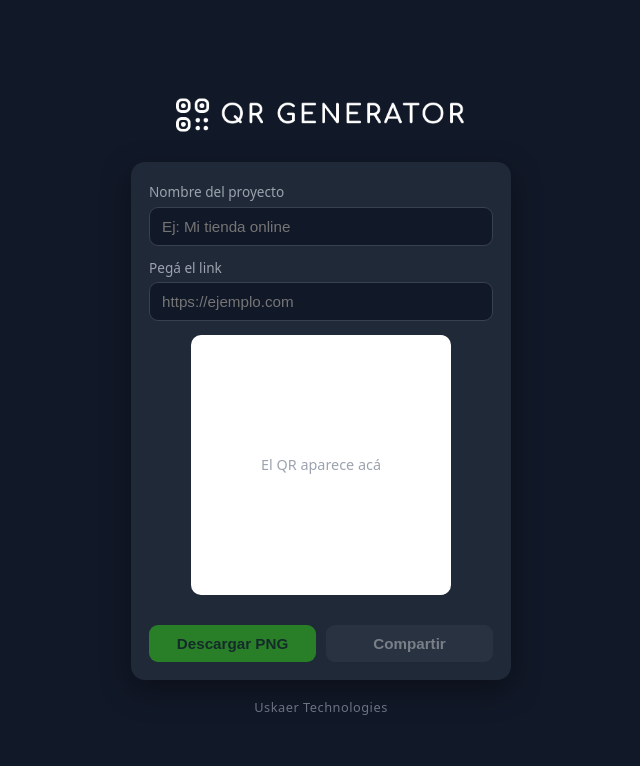
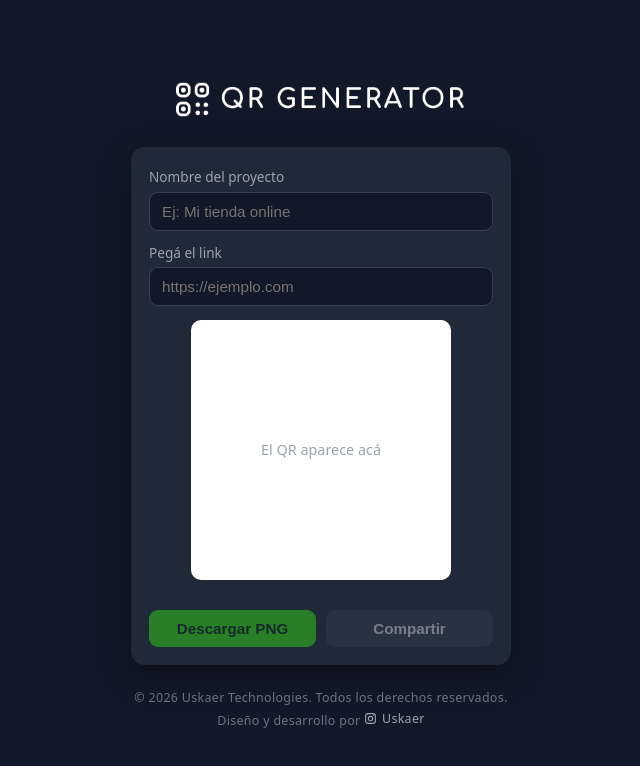
Before and after one commit to creadorqr/creadorqr.github.io, a plain HTML site: page index.html in a window 1280 px wide. Shown: the whole page, without its empty margins (319-959 px from the left). Drawn offline with Linux system fonts and the light colour scheme.

Commit message:
Footer profesional con año y derechos reservados

```diff
--- a/index.html
+++ b/index.html
@@ -64,9 +64,11 @@
     .row { margin-top: 8px; gap: 10px; }
     button { padding: 10px; font-size: .95rem; border-radius: 9px; }
   }
-  footer a { color: inherit; text-decoration: none; }
+  footer { margin-top: 22px; text-align: center; color: #6b7280; font-size: .78rem; line-height: 1.7; letter-spacing: .3px; }
+  footer a { color: #9ca3af; text-decoration: none; display: inline-flex; align-items: center; gap: 5px; transition: color .2s; }
   footer a:hover { color: #39ff14; }
-  footer { margin-top: 18px; font-size: .8rem; color: #6b7280; letter-spacing: .5px; text-align: center; }
+  footer .nw { white-space: nowrap; }
+  footer svg { width: 13px; height: 13px; }
 </style>
 </head>
 <body>
@@ -84,10 +86,17 @@
     </div>
   </div>
 
-  <footer><a href="https://www.instagram.com/uskaeragenciadigital/" target="_blank" rel="noopener">Uskaer Technologies</a></footer>
+  <footer>
+    <div><span class="nw">&copy; <span id="year">2026</span> Uskaer Technologies.</span> <span class="nw">Todos los derechos reservados.</span></div>
+    <div>Diseño y desarrollo por
+      <a href="https://www.instagram.com/uskaeragenciadigital/" target="_blank" rel="noopener" aria-label="Instagram de Uskaer">
+        <svg viewBox="0 0 24 24" fill="none" stroke="currentColor" stroke-width="2" stroke-linecap="round" stroke-linejoin="round"><rect x="3" y="3" width="18" height="18" rx="5"/><circle cx="12" cy="12" r="4"/><circle cx="17.5" cy="6.5" r="1" fill="currentColor" stroke="none"/></svg>Uskaer</a>
+    </div>
+  </footer>
 
 <script src="qrcode.js"></script>
 <script>
+  document.getElementById('year').textContent = new Date().getFullYear();
   const input = document.getElementById('url');
   const box = document.getElementById('qrBox');
   const msg = document.getElementById('msg');
```
